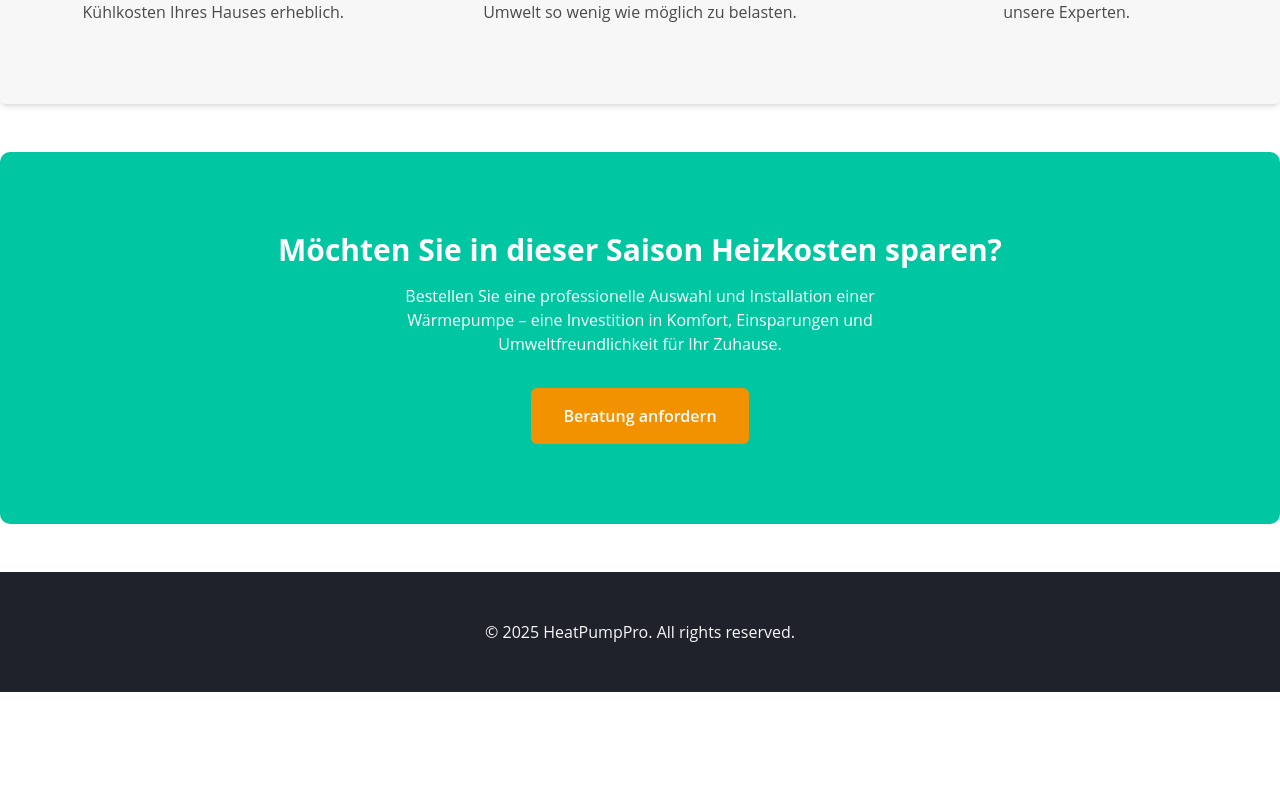
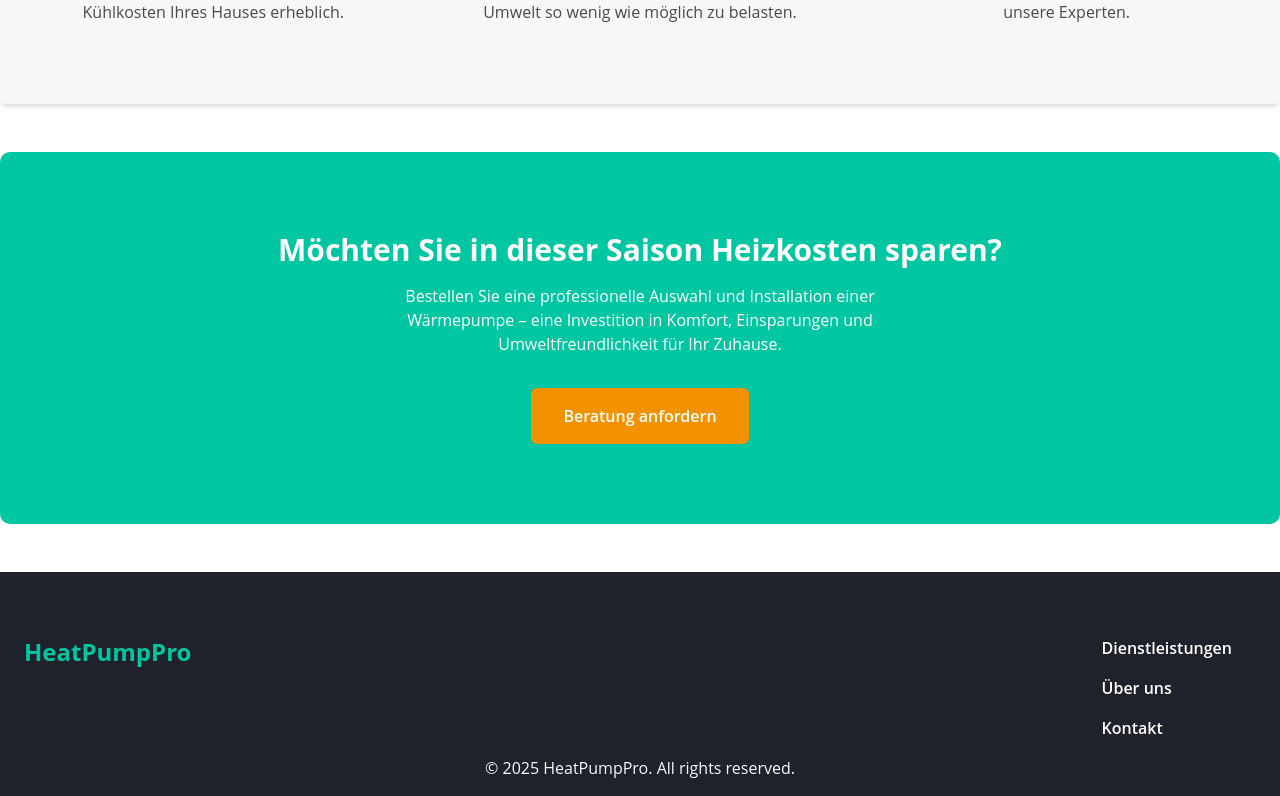
Before and after one commit to DanyloUserGit/base-template, a Next.js app: page / in a window 1280 px wide. Shown: the part 724-1520 px from the top of the page. Before the commit the page ends 1416 px from the top, so only its background shows below. Built offline with nearby package versions, Linux system fonts and the light colour scheme.

Commit message:
Footer update

```diff
--- a/src/components/Footer.tsx
+++ b/src/components/Footer.tsx
@@ -1,6 +1,33 @@
+import Link from "next/link";
+
 export default function Footer() {
   return (
-    <footer className="bg-navy text-gray-light py-12 text-center">
+    <footer className="bg-navy text-gray-light pt-12 pb-4 text-center">
+      <div className="max-w-7xl mx-auto px-6 py-4 flex justify-between">
+        <Link href="/" className="text-primary font-bold text-2xl">
+          HeatPumpPro
+        </Link>
+        <nav>
+          {" "}
+          <ul className="flex flex-col space-y-4 text-white font-semibold px-6 text-left">
+            <li>
+              <Link href="/services" className="hover:text-accent transition">
+                Dienstleistungen
+              </Link>
+            </li>
+            <li>
+              <Link href="/about" className="hover:text-accent transition">
+                Über uns
+              </Link>
+            </li>
+            <li>
+              <Link href="/contact" className="hover:text-accent transition">
+                Kontakt
+              </Link>
+            </li>
+          </ul>
+        </nav>
+      </div>
       <p>© {new Date().getFullYear()} HeatPumpPro. All rights reserved.</p>
     </footer>
   );
```
Also changed, not shown: 1 other file (tests, documents, lock files or other folders).
